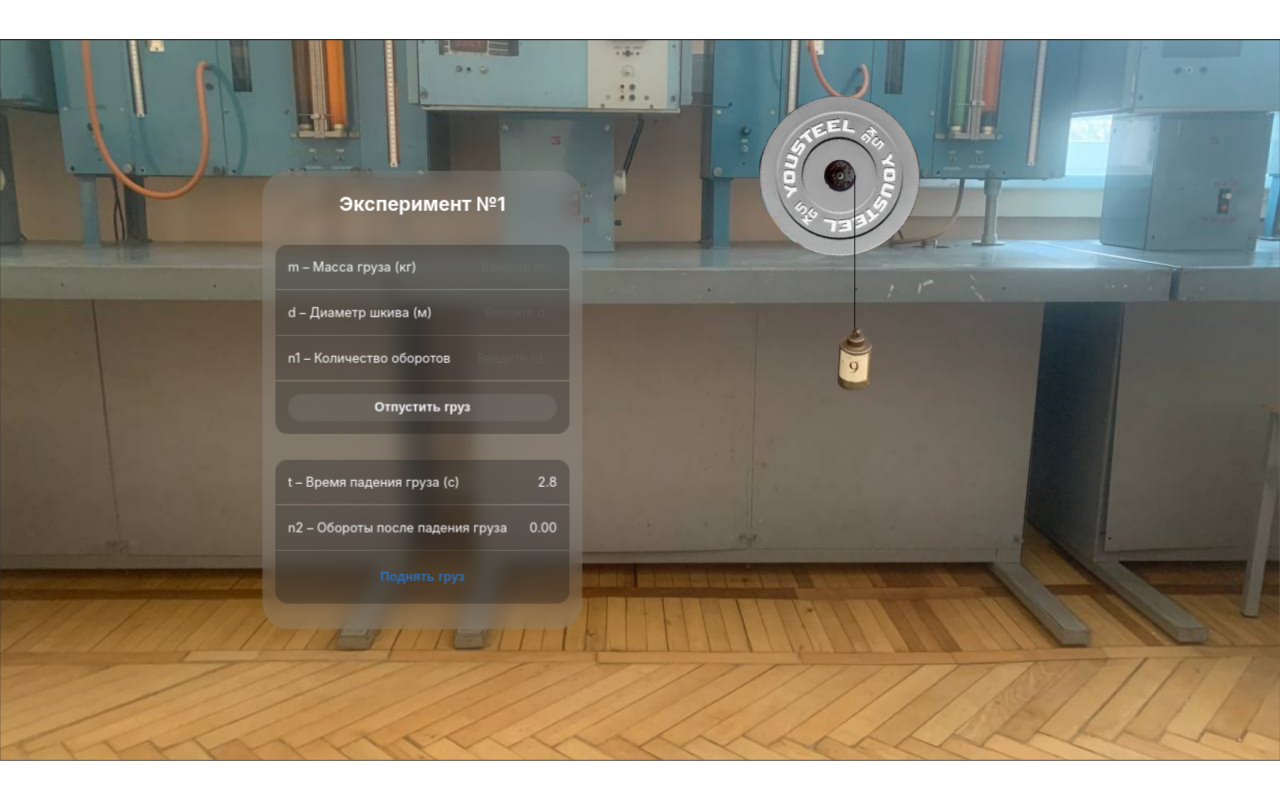
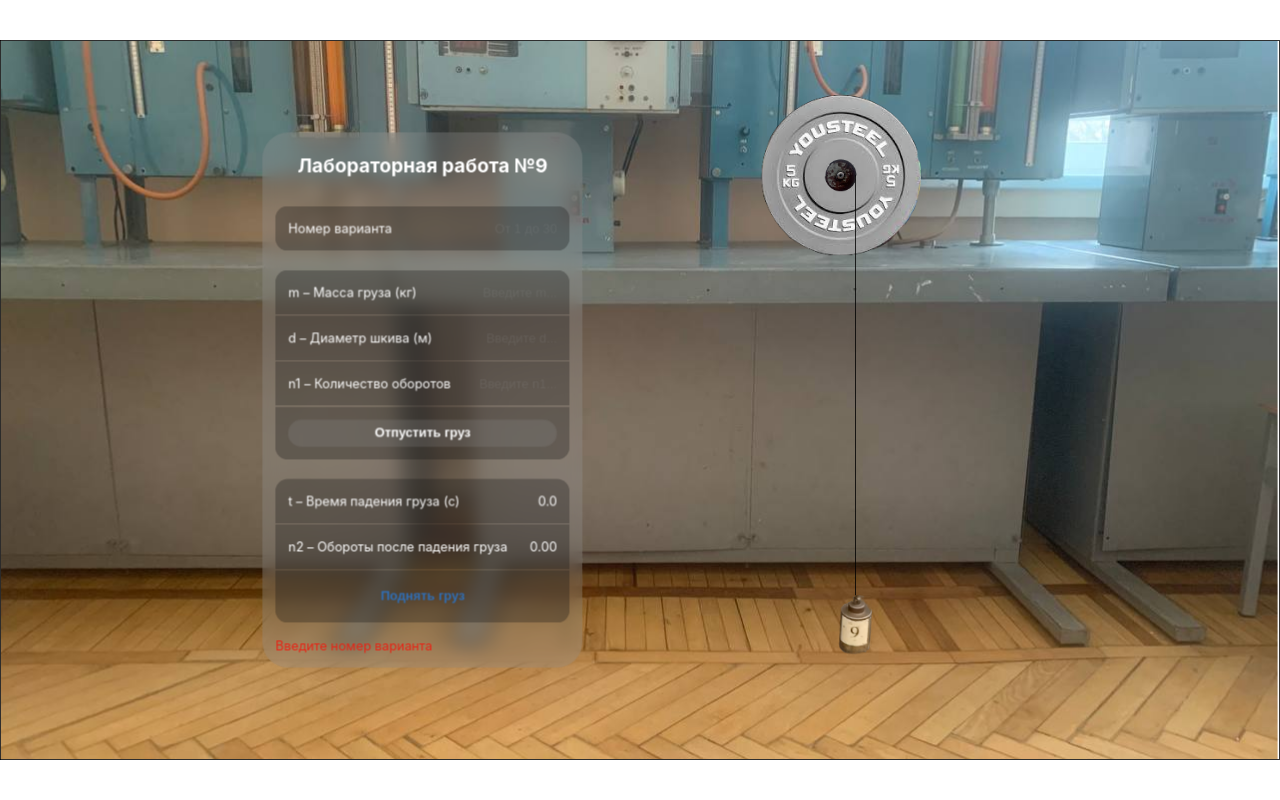
Before and after one commit to TakeMeTo404/lab1-moment-of-inertia, a Svelte app: page / in a window 1280 px wide. Both pictures are taken after a click on the button "Отпустить груз". Built offline with nearby package versions, Linux system fonts and the light colour scheme.

Commit message:
physics add reactive parameters physics

```diff
--- a/src/App.svelte
+++ b/src/App.svelte
@@ -1,22 +1,58 @@
 <script lang="ts">
     import { tweened } from 'svelte/motion'
-    import { mRange, dRange, dRangePx, containerHeightPx, flywheelDiameterPx, loadDiameterPx } from './const'
+    import { quadInOut } from 'svelte/easing'
+    import {
+        mRange,
+        dRange,
+        dRangePx,
+        n1Range,
+        containerHeightPx,
+        flywheelDiameterPx,
+        variantToI,
+        loadDiameterRangePx
+    } from './const'
     import { width, height, scale } from './sizes'
 
-    type State = 'idle' | 'falling' | 'fall-done'
+    let appState: 'idle' | 'targeting' | 'falling' | 'fall-done' = 'idle'
+    let error: string = ''
 
-    let state: State = 'idle'
+    let variantNumber: number | null
+    let I: number
+    $: I = variantToI[variantNumber ?? 1] ?? variantToI[1]
 
-    let m = mRange[0]
-    let d = (dRange[0] + dRange[1]) / 2
-    let n1 = 3
-    const I = 0.204
-    const g = 9.81
-    const al = .07
+    let m: number | null = null
+    let d: number | null = null
+    let n1: number
 
-    let t: number
-    let n2: number
-    $: {
+    /*$: {
+        if (appState == 'idle' || appState === 'targeting') {
+            const mm: number = m ?? (mRange[0] + mRange[1]) / 2
+            const dd: number = d ?? (dRange[0] + dRange[1]) / 2
+            const n1n1: number = n1 ?? 0
+
+            const mFr = (mm - mRange[0]) / (mRange[1] - mRange[0])
+            const dFr = (dd - dRange[0]) / (dRange[1] - dRange[0])
+
+            const loadDiameterPx = loadDiameterRangePx[0] + (loadDiameterRangePx[1] - loadDiameterRangePx[0]) * mFr
+            const pulleyDiameterPx = dRangePx[0] + (dRangePx[1] - dRangePx[0]) * dFr
+            const loadPositionPx = containerHeightPx - loadDiameterPx - n1n1 * pulleyDiameterPx * Math.PI
+
+            let targetState: PhysicsState = {
+                pulleyDiameterPx,
+                loadDiameterPx,
+                loadPositionPx,
+                systemRotation: -n1n1 - 5
+            }
+
+            appState = 'targeting'
+            physicsStateTweened.set(targetState, { duration: 500 })
+                .then(() => appState = 'idle')
+        }
+    }*/
+
+    let t: number = 5
+    let n2: number = 10
+    /*$: {
         console.group()
         console.log(`m = ${m.toFixed(2)}кг.`)
         console.log(`d = ${d.toFixed(3)}м.`)
@@ -50,7 +86,7 @@
         // console.log('x= ', x)
         // n2 = n1 / (x - 1)
 
-        /* этот checkI получается такой же, как и I */
+        /!* этот checkI получается такой же, как и I *!/
         // const checkI = m * d**2 * t**2 * g / (8 * H * (1 + n1/n2))
         // console.log(`I=${I.toFixed(2)}, checkI=${checkI.toFixed(2)}`)
 
@@ -66,7 +102,7 @@
         // t = 6.4
         // n2 = 91
 
-        /* console.group('Подставляю')
+        /!* console.group('Подставляю')
          console.log(`m = ${m}`)
          console.log(`d = ${d}`)
          console.log(`t = ${t}`)
@@ -78,56 +114,146 @@
          console.group('Получаю')
          const IFinal = m * d**2 * t**2 * g / (8 * H * (1 + n1/n2))
          console.log(`I = ${IFinal}`)
-         console.groupEnd()*/
+         console.groupEnd()*!/
+    }*/
+
+    type PhysicsState = {
+        pulleyDiameterPx: number
+        systemRotation: number
+        loadPositionPx: number
+        loadDiameterPx: number
     }
 
-    let pulleyDiameterPx = dRangePx[0]
-    $: {
-        const fr = (d - dRange[0]) / (dRange[1] - dRange[0])
-        pulleyDiameterPx = dRangePx[0] + (dRangePx[1] - dRangePx[0]) * fr
-    }
+    let currentPulleyDiameterPx: number
+    let currentSystemRotation: number
+    let currentLoadPositionPx: number
+    let currentLoadDiameterPx: number
 
-    let loadBeginFallTopPx = 0
-    let loadEndFallTopPx = 0
-    $: {
-        loadEndFallTopPx = containerHeightPx - loadDiameterPx
+    const physicsStateTweened = tweened<PhysicsState>(calculateTargetPhysicsState())
+    physicsStateTweened.subscribe((currentState) => {
+        if ((appState !== 'idle' && appState !== 'targeting') || !currentState) {
+            return
+        }
 
-        loadBeginFallTopPx = containerHeightPx - (loadDiameterPx + n1 * pulleyDiameterPx * Math.PI)
-    }
-
-    let loadPositionPx: number
-    $: {
-        if (state === 'idle') {
-            loadPositionPx = loadBeginFallTopPx
-        }
-    }
+        currentSystemRotation = currentState.systemRotation
+        currentLoadDiameterPx = currentState.loadDiameterPx
+        currentLoadPositionPx = currentState.loadPositionPx
+        currentPulleyDiameterPx = currentState.pulleyDiameterPx
+    })
 
     let threadTopPx: number = flywheelDiameterPx / 2
     let threadLeftPx: number
     let threadLengthPx: number
-    $: threadLeftPx = flywheelDiameterPx / 2 + pulleyDiameterPx / 2 - 2
-    $: threadLengthPx = loadPositionPx - flywheelDiameterPx / 2
-
-    let disksRotation = 0
+    $: threadLeftPx = flywheelDiameterPx / 2 + currentPulleyDiameterPx / 2 - 2
+    $: threadLengthPx = currentLoadPositionPx - flywheelDiameterPx / 2
 
     let loadFallingTime: number = 0
     let disksRotationsDone: number = 0
     let disksRotationDoneDisplayed: number
     $: disksRotationDoneDisplayed = Math.floor(disksRotationsDone * 4) / 4
 
+    function calculateTargetPhysicsState (): PhysicsState {
+        const mm: number = m ?? (mRange[0] + mRange[1]) / 2
+        const dd: number = d ?? (dRange[0] + dRange[1]) / 2
+        const n1n1: number = n1 ?? 0
+
+        const mFr = (mm - mRange[0]) / (mRange[1] - mRange[0])
+        const dFr = (dd - dRange[0]) / (dRange[1] - dRange[0])
+
+        const loadDiameterPx = loadDiameterRangePx[0] + (loadDiameterRangePx[1] - loadDiameterRangePx[0]) * mFr
+        const pulleyDiameterPx = dRangePx[0] + (dRangePx[1] - dRangePx[0]) * dFr
+        const loadPositionPx = containerHeightPx - loadDiameterPx - n1n1 * pulleyDiameterPx * Math.PI
+
+        return {
+            pulleyDiameterPx,
+            loadDiameterPx,
+            loadPositionPx,
+            systemRotation: -n1n1
+        }
+    }
+
+    const calculateTimeOfMovingTo = (targetState: PhysicsState) => {
+        const loadPositionRangePx = [
+            containerHeightPx - loadDiameterRangePx[1] - n1Range[1] * dRangePx[1] * Math.PI,
+            containerHeightPx - loadDiameterRangePx[0]
+        ] as const
+
+        const delta: PhysicsState = {
+            systemRotation: Math.abs(currentSystemRotation - targetState.systemRotation),
+            pulleyDiameterPx: Math.abs(currentPulleyDiameterPx - targetState.pulleyDiameterPx),
+            loadDiameterPx: Math.abs(currentLoadDiameterPx - targetState.loadDiameterPx),
+            loadPositionPx: Math.abs(currentLoadPositionPx - targetState.loadPositionPx)
+        }
+
+        const frs: PhysicsState = {
+            systemRotation: delta.systemRotation / (n1Range[1] - n1Range[0]),
+            pulleyDiameterPx: delta.pulleyDiameterPx / (dRangePx[1] - dRangePx[0]),
+            loadDiameterPx: delta.loadDiameterPx / (loadDiameterRangePx[1] - loadDiameterRangePx[0]),
+            loadPositionPx: delta.loadPositionPx / (loadPositionRangePx[1] - loadPositionRangePx[0]),
+        }
+
+        const coefficients: PhysicsState = {
+            systemRotation: 1,
+            pulleyDiameterPx: 1,
+            loadDiameterPx: 1,
+            loadPositionPx: 1,
+        }
+
+        console.log(delta)
+        console.log(frs)
+        console.log(Object.entries(coefficients))
+
+        const fr =
+            Object.entries(coefficients)
+                .map(([key, value]) => value * frs[key as keyof PhysicsState])
+                .reduce((acc, c) => acc + c, 0) /
+            Object.values(coefficients).reduce((acc, c) => acc + c, 0)
+        console.log(fr)
+
+        return fr * 3000
+    }
+
+    const updatePhysicsTarget = async () => {
+        appState = 'targeting'
+        const newState = calculateTargetPhysicsState()
+        const duration = calculateTimeOfMovingTo(newState)
+        await physicsStateTweened.set(newState, { duration, easing: quadInOut })
+        appState = 'idle'
+    }
+
     const onClickStart = async () => {
-        state = 'falling'
+        if (appState !== 'idle') {
+            return
+        }
+
+        if (!variantNumber) {
+            return error = 'Введите номер варианта'
+        }
+        if (!m) {
+            return error = 'Введите массу груза m'
+        }
+        if (!d) {
+            return error = 'Введите диаметр шкива d'
+        }
+        if (!n1) {
+            return error = 'Введите количество оборотов n1'
+        }
+
+        appState = 'falling'
+
+        const loadEndFallTopPx = containerHeightPx - currentLoadDiameterPx
+        const loadBeginFallTopPx = containerHeightPx - (currentLoadDiameterPx + n1 * currentPulleyDiameterPx * Math.PI)
 
         const t1Tweened = tweened(0)
+        const H = loadEndFallTopPx - loadBeginFallTopPx
 
         let unsubscribes = [
             t1Tweened.subscribe(t1 => loadFallingTime = t1),
             t1Tweened.subscribe(t1 => {
-                const H = loadEndFallTopPx - loadBeginFallTopPx
-                loadPositionPx = loadBeginFallTopPx + H * t1 * t1 / (t * t)
+                currentLoadPositionPx = loadBeginFallTopPx + H * t1 * t1 / (t * t)
             }),
             t1Tweened.subscribe(t1 => {
-                disksRotation = n1 * t1 * t1 / (t * t)
+                currentSystemRotation = n1 * t1 * t1 / (t * t)
             })
         ]
 
@@ -139,7 +265,7 @@
 
         unsubscribes = [
             t2Tweened.subscribe(t2 => {
-                disksRotation = n1
+                currentSystemRotation = n1
                     + 2 * n1 * t2 / t
                     - (n1 ** 2 * t2 ** 2) / (t ** 2 * n2)
             }),
@@ -153,63 +279,143 @@
         await t2Tweened.set(t2, { duration: t2 * 1000 })
         unsubscribes.forEach(u => u())
 
-        state = 'fall-done'
+        appState = 'fall-done'
     }
 
     const onClickNew = () => {
-        loadPositionPx = loadBeginFallTopPx
-        disksRotation = 0
+        // loadPositionPx = loadBeginFallTopPx
+        // disksRotation = 0
         loadFallingTime = 0
         disksRotationsDone = 0
 
-        state = 'idle'
+        appState = 'idle'
     }
 
-    const onInputM = (e: Event & { currentTarget: HTMLInputElement, target: HTMLInputElement }) => {
-        const value = parseFloat(e.target.value)
-        if (!isNaN(value)) {
-            m = value
+    const onInputVariantNumber = (e: any) => {
+        const value = e.target.value as string
+
+        if (!value) {
+            variantNumber = null
+            return
         }
+
+        const num = parseInt(value)
+        const valid = num >= 1 && num <= 30 && num % 1 === 0
+        if (!valid) {
+            variantNumber = null
+            error = 'Некорректный номер варианта ' + num
+            return
+        }
+
+        error = ''
+        variantNumber = num
     }
-    const onInputD = (e: InputEvent & { currentTarget: HTMLInputElement, target: HTMLInputElement }) => {
-        const value = parseFloat(e.target.value)
-        if (!isNaN(value)) {
-            d = value
+
+    const onInputM = (e: any) => {
+        const value = e.target.value as string
+
+        if (!value) {
+            m = null
+            return
         }
+
+        const num = parseFloat(value)
+        const valid = num >= mRange[0] && num <= mRange[1]
+        if (!valid) {
+            error = 'Некорректная масса груза m = ' + num
+            m = null
+            return
+        }
+
+        error = ''
+        m = num
+
+        updatePhysicsTarget()
     }
-    const onInputN1 = (e: InputEvent & { currentTarget: HTMLInputElement, target: HTMLInputElement }) => {
-        const value = parseFloat(e.target.value)
-        if (!isNaN(value)) {
-            n1 = value
+
+    const onInputD = (e: any) => {
+        const value = e.target.value as string
+
+        if (!value) {
+            d = null
+            return
         }
+
+        const num = parseFloat(value)
+        const valid = num >= dRange[0] && num <= dRange[1]
+        if (!valid) {
+            d = null
+            error = 'Некорректный диаметр шкива d = ' + num
+            return
+        }
+
+        error = ''
+        d = num
+
+        updatePhysicsTarget()
     }
+
+    const onInputN1 = (e: any) => {
+        const value = e.target.value as string
+
+        if (!value) {
+            n1 = null as any
+            return
+        }
+
+        const num = parseFloat(value)
+        const valid = num >= n1Range[0] && num <= n1Range[1]
+        if (!valid) {
+            n1 = null as any
+            error = 'Некорректное количество оборотов n1 = ' + num
+            return
+        }
+
+        error = ''
+        n1 = num
+
+        updatePhysicsTarget()
+    }
+
 </script>
 
 <div class="app" style="width: {width}px; height: {height}px; --scale: {$scale};">
     <div class="ui-holder to-left">
         <div class="ui">
-            <div class="experiment-counter">
-                Эксперимент №1
-            </div>
+            <h3 class="experiment-counter">
+                Лабораторная работа №9
+                <!--                Лабораторная работа №{ obj.aa }-->
+            </h3>
+            <section class="variant">
+                <div class="section-element">
+                    <div class="flex">
+                        <span>Номер варианта</span>
+                        <input type="number" max={30} min={1} placeholder="От 1 до 30"
+                               on:input|preventDefault={onInputVariantNumber}/>
+                    </div>
+                </div>
+            </section>
             <section class="input">
                 <div class="section-element">
                     <div class="flex">
                         <span>m – Масса груза (кг)</span>
-                        <input type="number" max={mRange[0]} min={mRange[1]} step=".1" placeholder="Введите m..." on:input={onInputM} />
+                        <input type="number" max={mRange[0]} min={mRange[1]} step=".1" placeholder="Введите m..."
+                               on:input={onInputM}/>
                     </div>
                 </div>
                 <div class="divider"></div>
                 <div class="section-element">
                     <div class="flex">
                         <span>d – Диаметр шкива (м)</span>
-                        <input type="number" max={dRange[0]} min={dRange[1]} step=".05" placeholder="Введите d..." on:input={onInputD} />
+                        <input type="number" max={dRange[0]} min={dRange[1]} step=".05" placeholder="Введите d..."
+                               on:input={onInputD}/>
                     </div>
                 </div>
                 <div class="divider"></div>
                 <div class="section-element">
                     <div class="flex">
                         <span>n1 – Количество оборотов</span>
-                        <input type="number" max="4" min="3" step="1" placeholder="Введите n1..." on:input={onInputN1} />
+                        <input type="number" max="4" min="3" step="1" placeholder="Введите n1..." on:input={onInputN1}/>
                     </div>
                 </div>
                 <div class="divider"></div>
@@ -236,24 +442,33 @@
                     <button class="blue" on:click={onClickNew}>Поднять груз</button>
                 </div>
             </section>
-            <section>
-                <div style="height: 2rem;"></div>
+            <section style="height: 3.5rem;">
+                {#if error}
+                    <div class="error-indicator">{error}</div>
+                {/if}
+                <!--                <div class="error-indicator">Масса должна быть в диапазоне [0.3; 1.0]</div>-->
             </section>
         </div>
     </div>
 
     <div class="physics-container" style="height: {containerHeightPx}px; width: {flywheelDiameterPx}px;">
         <div class="flywheel disk"
-             style="width: {flywheelDiameterPx}px; transform: rotateZ({disksRotation * 360}deg);"></div>
+             style="width: {flywheelDiameterPx}px; transform: rotateZ({currentSystemRotation * 360}deg);"></div>
         <div class="pulley disk"
-             style="width: {pulleyDiameterPx}px; top: {flywheelDiameterPx / 2 - pulleyDiameterPx / 2}px; left: {flywheelDiameterPx / 2 - pulleyDiameterPx / 2}px; transform: rotateZ({disksRotation * 360}deg);"></div>
+             style="width: {currentPulleyDiameterPx}px; top: {flywheelDiameterPx / 2 - currentPulleyDiameterPx / 2}px; left: {flywheelDiameterPx / 2 - currentPulleyDiameterPx / 2}px; transform: rotateZ({currentSystemRotation}deg);"></div>
         <div class="load"
-             style="width: {loadDiameterPx}px; height: {loadDiameterPx}px; left: {threadLeftPx - loadDiameterPx / 2}px; top: {loadPositionPx}px;"></div>
+             style="width: {currentLoadDiameterPx}px; height: {currentLoadDiameterPx}px; left: {threadLeftPx - currentLoadDiameterPx / 2}px; top: {currentLoadPositionPx}px;"></div>
         <div class="thread" style="height: {threadLengthPx}px; top: {threadTopPx}px; left: {threadLeftPx}px"></div>
     </div>
 </div>
 
 <style lang="scss">
+    :global(*) {
+        margin: 0;
+        padding: 0;
+        box-sizing: border-box;
+    }
+
     .app {
         position: fixed;
         top: 50%;
@@ -290,6 +505,8 @@
 
             .experiment-counter {
                 padding-top: 1.5rem;
+                padding-bottom: 0;
+                margin-bottom: 0;
                 font-size: 1.5rem;
                 color: white;
                 text-align: center;
@@ -299,12 +516,16 @@
             section {
                 padding: 0 1rem;
 
-                &.input {
+                &.variant {
                     padding-top: 2rem;
                 }
 
+                &.input {
+                    padding-top: 1.5rem;
+                }
+
                 &.output {
-                    padding-top: 2rem;
+                    padding-top: 1.5rem;
                 }
 
                 .section-element {
@@ -316,6 +537,7 @@
                         display: flex;
                         align-items: baseline;
                         justify-content: space-between;
+                        position: relative;
 
                         span {
                             color: white;
@@ -324,8 +546,8 @@
                         }
 
                         input {
-                            border:0;
-                            outline:0;
+                            border: 0;
+                            outline: 0;
                             -webkit-appearance: none;
                             background: transparent;
                             font-size: 16px;
@@ -341,7 +563,7 @@
 
                             &:focus, &:valid {
                                 border: none;
-                                outline:none!important;
+                                outline: none !important;
                             }
 
                             &::-webkit-outer-spin-button,
@@ -382,6 +604,7 @@
                         border-top-left-radius: 1rem;
                         border-top-right-radius: 1rem;
                     }
+
                     &:last-child {
                         border-bottom-left-radius: 1rem;
                         border-bottom-right-radius: 1rem;
@@ -390,6 +613,13 @@
 
                 .divider {
                     height: 1px;
+                }
+
+                .error-indicator {
+                    padding-top: 1rem;
+                    padding-bottom: 1rem;
+                    font-size: 16px;
+                    color: #e72416;
                 }
             }
         }
--- a/src/const.ts
+++ b/src/const.ts
@@ -1,6 +1,39 @@
 export const containerHeightPx = 700
 export const flywheelDiameterPx = 200
-export const loadDiameterPx = 80
 export const mRange = [ .3, 1 ]
 export const dRange = [ .05, .1 ]
 export const dRangePx = [ 30, 50 ]
+export const loadDiameterRangePx = [ 50, 100 ]
+export const n1Range = [ 2, 4 ]
+export const variantToI: Record<number, number> = {
+    1: 2.559,
+    2: 1.173,
+    3: 1.518,
+    4: 2.512,
+    5: 1.722,
+    6: 2.455,
+    7: 0.752,
+    8: 1.306,
+    9: 2.090,
+    10: 0.692,
+    11: 1.972,
+    12: 2.673,
+    13: 1.399,
+    14: 2.903,
+    15: 0.645,
+    16: 2.778,
+    17: 2.070,
+    18: 1.853,
+    19: 1.250,
+    20: 0.696,
+    21: 1.997,
+    22: 1.139,
+    23: 1.845,
+    24: 1.016,
+    25: 0.965,
+    26: 2.895,
+    27: 1.083,
+    28: 2.503,
+    29: 1.210,
+    30: 1.490
+}
```
